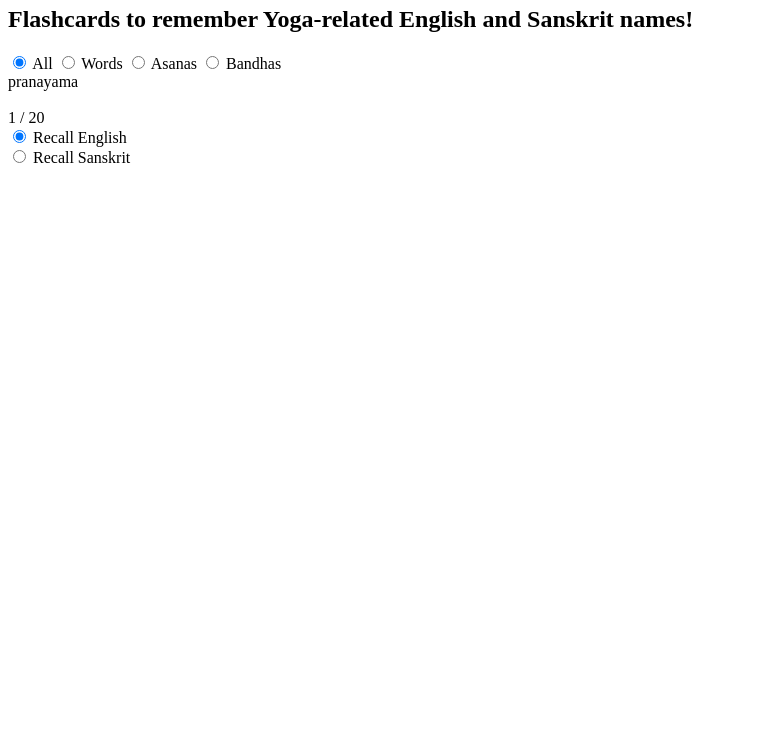
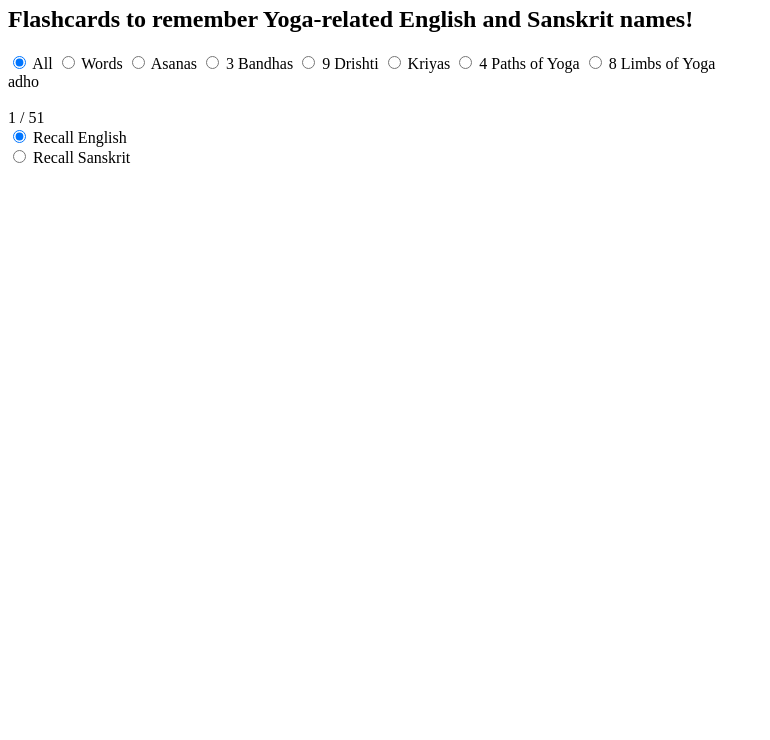
Before and after one commit to sayanee/yoga-cards, a plain HTML site: page index.html in a window 1280 px wide. Shown: the part 60-800 px from the top of the page, without its empty margins (0-770 px from the left). Drawn offline with nearby package versions, Linux system fonts and the light colour scheme.

Commit message:
Add more data

```diff
--- a/data.json
+++ b/data.json
@@ -50,7 +50,7 @@
     },
     {
       "id": 9,
-      "english": "direction of eye focus",
+      "english": "direction of eye focus or gazing point",
       "sanskrit": "drishti",
       "category": "words"
     },
@@ -119,6 +119,198 @@
       "english": "urdhva hastasana",
       "sanskrit": "upward hand pose",
       "category": "asanas"
+    },
+    {
+      "id": 21,
+      "english": "ocean's breathe",
+      "sanskrit": "ujjayi",
+      "category": "pranayama"
+    },
+    {
+      "id": 22,
+      "english": "static or holding",
+      "sanskrit": "hatha",
+      "category": "words"
+    },
+    {
+      "id": 23,
+      "english": "flow or movement",
+      "sanskrit": "vinyasa",
+      "category": "words"
+    },
+    {
+      "id": 24,
+      "english": "root lock",
+      "sanskrit": "mulabandha",
+      "category": "bandhas"
+    },
+    {
+      "id": 25,
+      "english": "abdominal lock",
+      "sanskrit": "uddiyanabandha",
+      "category": "bandhas"
+    },
+    {
+      "id": 26,
+      "english": "chin lock",
+      "sanskrit": "jalandharabandha",
+      "category": "bandhas"
+    },
+    {
+      "id": 27,
+      "english": "great lock",
+      "sanskrit": "mahabandha",
+      "category": "bandhas"
+    },
+    {
+      "id": 28,
+      "english": "tip of the nose eye gaze",
+      "sanskrit": "nasagram",
+      "category": "drishti"
+    },
+    {
+      "id": 29,
+      "english": "eyebrow centre eye gaze",
+      "sanskrit": "ajnachakra",
+      "alternative": [
+        "bhrumadhya"
+      ],
+      "category": "drishti"
+    },
+    {
+      "id": 30,
+      "english": "belly button or navel eye gaze",
+      "sanskrit": "nabhichakra",
+      "category": "drishti"
+    },
+    {
+      "id": 31,
+      "english": "hand eye gaze",
+      "sanskrit": "hastagram",
+      "category": "drishti"
+    },
+    {
+      "id": 32,
+      "english": "toes eye gaze",
+      "sanskrit": "padyoragram",
+      "category": "drishti"
+    },
+    {
+      "id": 33,
+      "english": "far right or left eye gaze",
+      "sanskrit": "parshva",
+      "category": "drishti"
+    },
+    {
+      "id": 34,
+      "english": "thumb eye gaze",
+      "sanskrit": "angushtamadhyam",
+      "category": "drishti"
+    },
+    {
+      "id": 35,
+      "english": "upwards or sky eye gaze",
+      "sanskrit": "urdhva",
+      "alternative": [
+        "antar"
+      ],
+      "category": "drishti"
+    },
+    {
+      "id": 36,
+      "english": "extended",
+      "sanskrit": "utthita",
+      "category": "words"
+    },
+    {
+      "id": 37,
+      "english": "spread",
+      "sanskrit": "prasarita",
+      "category": "words"
+    },
+    {
+      "id": 38,
+      "english": "skull shining breathe",
+      "sanskrit": "kapalabhathi",
+      "category": "pranayama"
+    },
+    {
+      "id": 39,
+      "english": "cleansing nose using water pot",
+      "sanskrit": "jala nethi",
+      "category": "kriyas"
+    },
+    {
+      "id": 40,
+      "english": "cleansing nose using thread",
+      "sanskrit": "sutra nethi",
+      "category": "kriyas"
+    },
+    {
+      "id": 41,
+      "english": "cleansing stomach using 1L of water",
+      "sanskrit": "jala dhauti",
+      "category": "kriyas"
+    },
+    {
+      "id": 42,
+      "english": "cleansing stomach using a cheese cloth",
+      "sanskrit": "sutra dhauti",
+      "category": "kriyas"
+    },
+    {
+      "id": 43,
+      "english": "colon cleansing technique",
+      "sanskrit": "basti",
+      "category": "kriyas"
+    },
+    {
+      "id": 44,
+      "english": "eye cleansing technique by gazing",
+      "sanskrit": "trataka",
+      "category": "kriyas"
+    },
+    {
+      "id": 45,
+      "english": "abdominal cleansing technique by moving the abdominal muscles",
+      "sanskrit": "nauli",
+      "category": "kriyas"
+    },
+    {
+      "id": 46,
+      "english": "yoga of love and devotion",
+      "sanskrit": "bhakti yoga",
+      "category": "paths"
+    },
+    {
+      "id": 47,
+      "english": "yoga of love and devotion",
+      "sanskrit": "bhakti yoga",
+      "category": "paths"
+    },
+    {
+      "id": 47,
+      "english": "yoga of selfless service",
+      "sanskrit": "karma yoga",
+      "category": "paths"
+    },
+    {
+      "id": 48,
+      "english": "yoga of internal and external knowledge",
+      "sanskrit": "jnana yoga",
+      "category": "paths"
+    },
+    {
+      "id": 49,
+      "english": "8 limbs of yoga",
+      "sanskrit": "raja yoga",
+      "category": "paths"
+    },
+    {
+      "id": 50,
+      "english": "how you treat others",
+      "sanskrit": "yamas",
+      "category": "limbs"
     }
   ]
 }
--- a/index.html
+++ b/index.html
@@ -12,7 +12,19 @@
   <label for="asanas">Asanas</label>
 
   <input type="radio" id="bandhas" name="category" value="bandhas" v-model="category">
-  <label for="bandhas">Bandhas</label>
+  <label for="bandhas">3 Bandhas</label>
+
+  <input type="radio" id="drishti" name="category" value="drishti" v-model="category">
+  <label for="drishti">9 Drishti</label>
+
+  <input type="radio" id="kriyas" name="category" value="kriyas" v-model="category">
+  <label for="kriyas">Kriyas</label>
+
+  <input type="radio" id="paths" name="category" value="paths" v-model="category">
+  <label for="paths">4 Paths of Yoga</label>
+
+  <input type="radio" id="limbs" name="category" value="limbs" v-model="category">
+  <label for="limbs">8 Limbs of Yoga</label>
 
   <template v-if="order[0]">
     <div v-on:click="nextCard">
```
